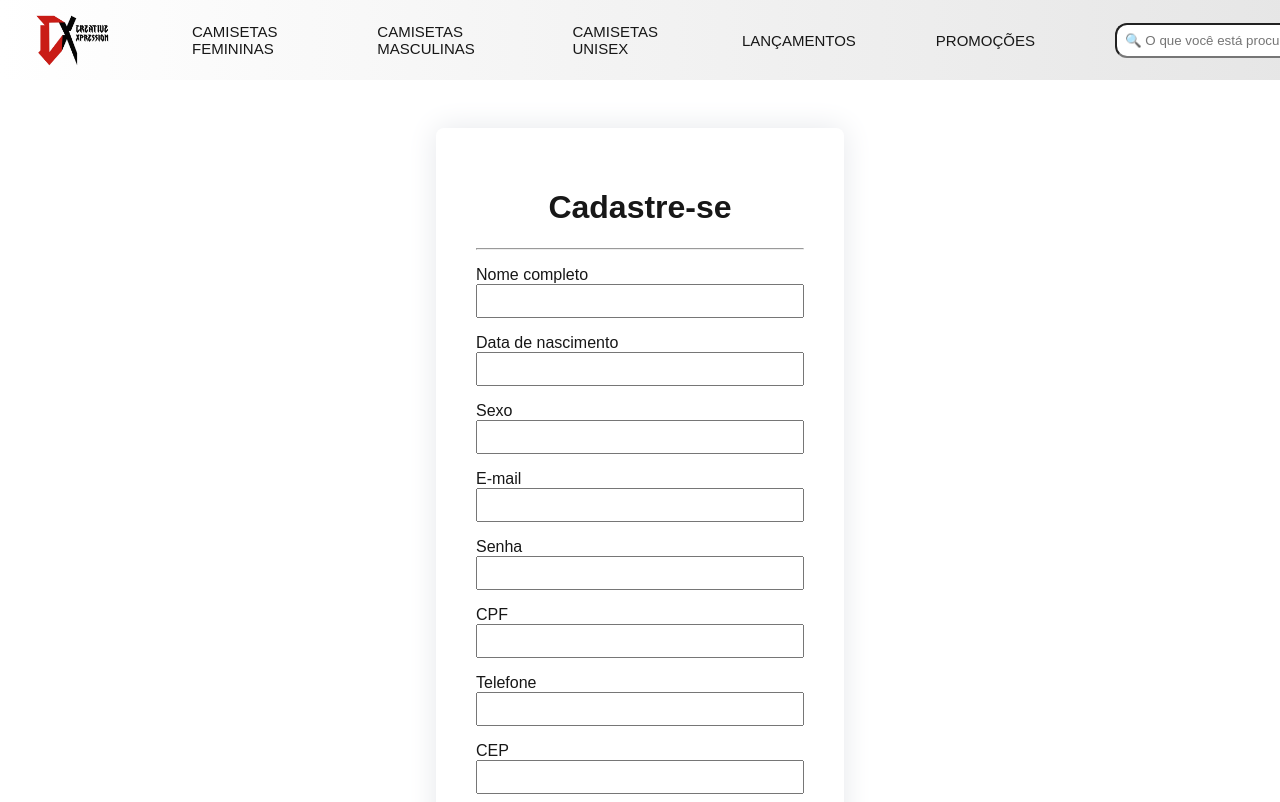
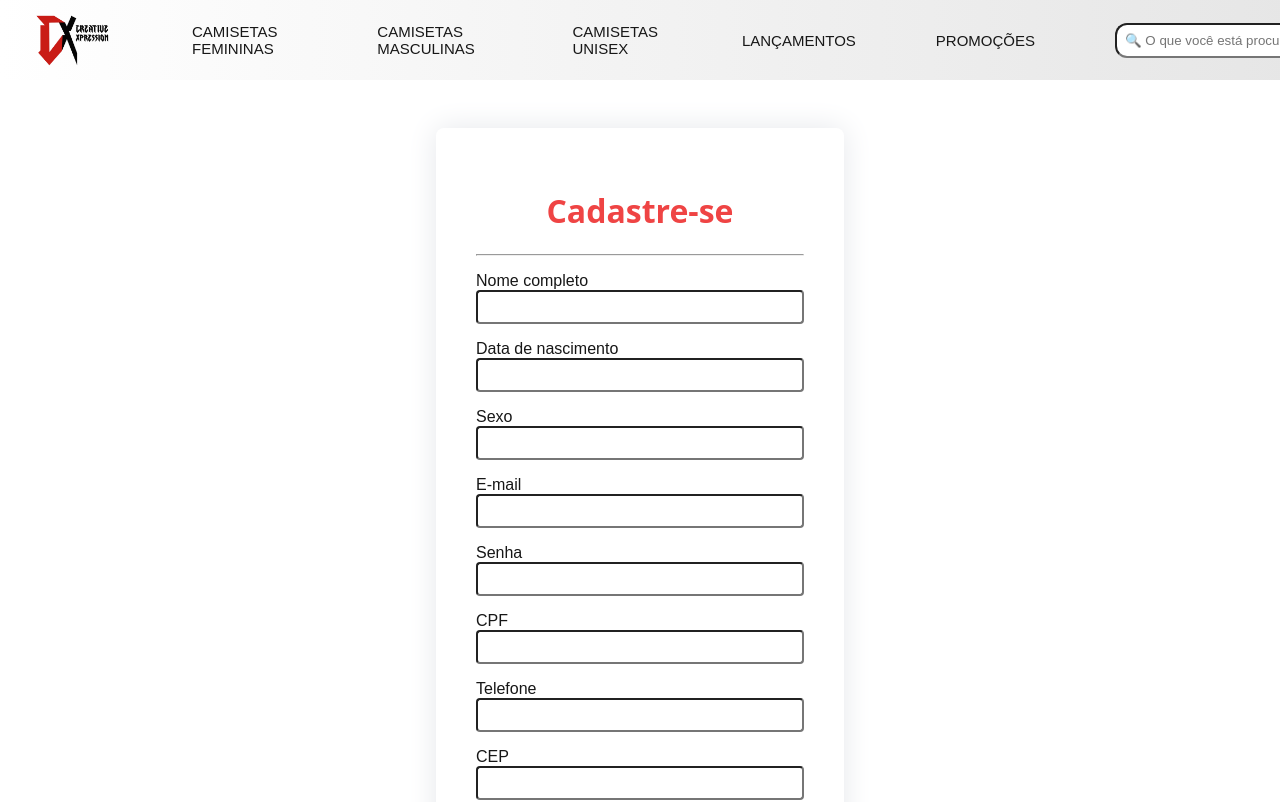
Before and after one commit to LuizFernandoFormenton/projeto_integrador, a Next.js app: page /cadastro in a window 1280 px wide. Shown: the top 802 px of the page. Built offline with nearby package versions, Linux system fonts and the light colour scheme.

Commit message:
BigLu mexendo no projeto
Coloquei cor no "login" e no "cadastre-se".

```diff
--- a/app/cadastro/page.js
+++ b/app/cadastro/page.js
@@ -174,7 +174,7 @@ function Cadrasto () {
 
             <div className=" rounded-lg p-10 shadow-[0px_0px_30px] shadow-gray-200 " >
             {/* <div className="rounded-lg p-10 outline-outline-gray-100 border-red-500 shadow-[3px_3px_5px] shadow-[#CCC] mt-10"/>      */}
-                    <h1 className=" text-center " > Cadastre-se </h1>
+                    <h1 className=" text-center font-sans text-red-500 " > Cadastre-se </h1>
 
                     <hr/>
 
@@ -191,7 +191,7 @@ function Cadrasto () {
 
 
 
-                    <InputPersonalizado label= "Nome completo" AlteraValor = {AlteraNome} />
+                    <InputPersonalizado label = "Nome completo" AlteraValor = {AlteraNome} />
                     <InputPersonalizado label= "Data de nascimento" AlteraValor = {AlteraDataNascimento} />
                     <InputPersonalizado label= "Sexo" AlteraValor = {AlteraSexo} />
                     <InputPersonalizado label= "E-mail" AlteraValor = {AlteraEmail}/>
@@ -201,7 +201,7 @@ function Cadrasto () {
                     <InputPersonalizado label= "CEP" AlteraValor = {AlteraCep} />
 
 
-                    {/* <button onClick={()=>salvar()} className="p-3 mt-5 bg-lime-500 text-white" > Salvar </button> */}
+                    {/* <button onClick={()=>salvar()} className=" duration-300 ease-in-out p-3 mt-5 bg-lime-500 text-white" > Salvar </button> */}
                      <Botoes botoes = "Concluído" Salvar={salvar} />
             </div>
 
--- a/app/login/components/Botoes.js
+++ b/app/login/components/Botoes.js
@@ -2,7 +2,7 @@ function Botoes(attr) {
     return (
         <div>
 
-               <button onClick={()=>attr.Salvar()} className={"  text-white p-2 border-none rounded-lg bg-red-500 shadow-lg shadow-red-500/50 w-full "+attr.className} > {attr.botoes}   </button>
+               <button onClick={()=>attr.Salvar()} className={" text-white p-2 border-none rounded-lg bg-red-500 shadow-lg shadow-red-500/50 w-full "+attr.className} > {attr.botoes}   </button>
 
         </div>
      );
--- a/app/login/components/InputPersonalizado.js
+++ b/app/login/components/InputPersonalizado.js
@@ -1,7 +1,7 @@
 function InputPersonalizado(attr) {
     return (
         <div>
-            <p> <label > {attr.label} </label> <br/> <input className="w-80 size-7" placeholder={attr.placeholder} onChange={(e)=> attr.AlteraValor (e.target.value)  } /> </p>
+            <p> <label > {attr.label} </label> <br/> <input className="w-80 size-7 rounded " placeholder={attr.placeholder} onChange={(e)=> attr.AlteraValor (e.target.value)  } /> </p>
         </div>
      );
 }
--- a/app/login/page.js
+++ b/app/login/page.js
@@ -26,7 +26,7 @@ function Login () {
     <div className=" flex items-center justify-center h-screen  " >
 
         <div className=" rounded-lg p-10 shadow-[0px_0px_30px] shadow-gray-200"  >
-            <h1 className="text-center" > Login </h1>
+            <h1 className="text-center font-sans text-red-500 " > Login </h1>
 
             <hr/>
 
```
